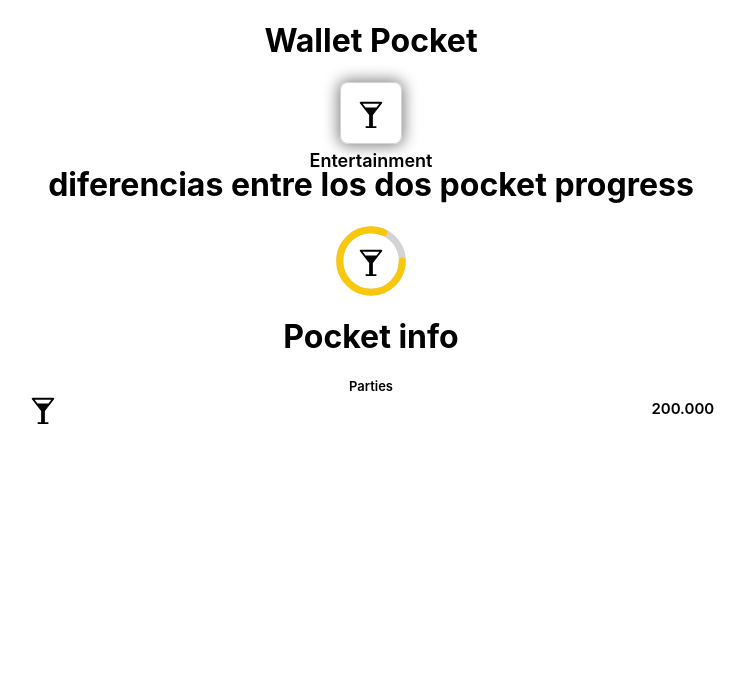
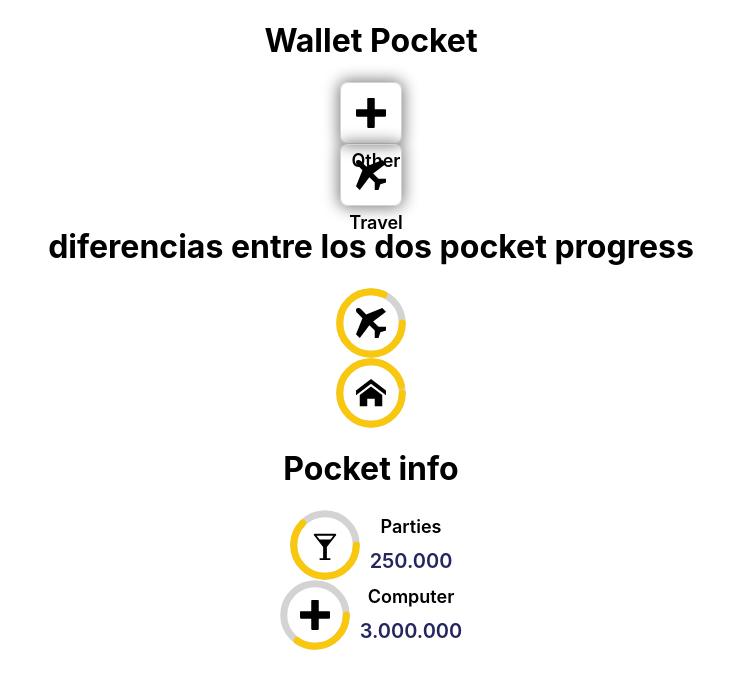
Before and after one commit to ChristiancChavez/WalletPocket, a React (Create React App) app: page / in a window 1280 px wide. Shown: the top 688 px of the page, without its empty margins (269-1014 px from the left). Built offline with nearby package versions, Linux system fonts and the light colour scheme.

Commit message:
add styles and stories to PocketInfo component

```diff
--- a/src/App.js
+++ b/src/App.js
@@ -9,11 +9,14 @@ function App() {
     <div className="App">
       <IconsCollection />
       <h1>Wallet Pocket</h1>
-      <ProgressPocket />
+      <ProgressPocket icon="plus" category="Other" />
+      <ProgressPocket icon="airplane" category="Travel" />
       <h1> diferencias entre los dos pocket progress</h1>
-      <ProgressPocket progress  percentage={80} />
+      <ProgressPocket progress percentage="80" icon="airplane" category="Travel" />
+      <ProgressPocket progress percentage="94" icon="home" category="Home" />
       <h1> Pocket info</h1>
-      <PocketInfo />
+      <PocketInfo icon="glass2" name="Parties" percentage="61" money="250.000" />
+      <PocketInfo icon="plus" name="Computer" percentage="34" money="3.000.000" />
     </div>
   );
 }
--- a/src/components/atoms/Quantity/quantity.styles.js
+++ b/src/components/atoms/Quantity/quantity.styles.js
@@ -1,17 +1,17 @@
 import styled from "styled-components";
 
-const fonSizeDefault = "16px";
-const fonWeightDefault = 600;
+const fontSizeDefault = "16px";
+const fontWeightDefault = 600;
 const fontSize = (props) => {
   if (!props.fontSize) {
-    return fonSizeDefault;
+    return fontSizeDefault;
   }
-  return props.fontSize;
+  return `${props.fontSize}px`;
 };
 
 const fontWeight = (props) => {
   if (!props.weight) {
-    return fonWeightDefault;
+    return fontWeightDefault;
   }
   return props.weight;
 };
@@ -21,6 +21,7 @@ const StyledQuantity = styled.span`
   color: #25265e;
   font-size: ${(props) => fontSize(props)};
   font-weight: ${(props) => fontWeight(props)};
+  margin-left: 10px;
 `;
 
 export default StyledQuantity;
--- a/src/components/atoms/Span/span.styles.js
+++ b/src/components/atoms/Span/span.styles.js
@@ -20,7 +20,7 @@ const textSize = (props) => {
       spanText = "20px";
       break;
     case "subtitle":
-      spanText = "13px";
+      spanText = "18px";
       break;
     default:
       spanText = "15px";
@@ -32,19 +32,7 @@ const textColor = (props) => {
   if (!props.color) {
     return "black";
   }
-
-  let spanColor;
-  switch (props.color) {
-    case "message":
-      spanColor = "gray";
-      break;
-    case "subtitle":
-      spanColor = "lightgray";
-      break;
-    default:
-      spanColor = "black";
-  }
-  return spanColor;
+  return props.color;
 };
 
 const textWeight = (props) => {
@@ -71,6 +59,7 @@ const StyledSpan = styled.span`
   font-size: ${(props) => textSize(props)};
   color: ${(props) => textColor(props)};
   font-weight: ${(props) => textWeight(props)};
+  margin-left: 10px;
 `;
 
 export default StyledSpan;
--- a/src/components/molecules/PocketInfo/PocketInfo.js
+++ b/src/components/molecules/PocketInfo/PocketInfo.js
@@ -1,17 +1,18 @@
 import React from 'react';
 // Components
 import Span from '../../atoms/Span/Span';
-import Icon from '../../atoms/Icon/Icon';
+import Quantity from '../../atoms/Quantity/Quantity';
+import PocketProgress from './../ProgressPocket/ProgressPocket';
 // Styles
 import { StyledPocketInfo, StyledMoneyGoal } from './pocketInfo.styles';
 
-const PocketInfo = () => {
+const PocketInfo = ({ icon, name, percentage, money }) => {
     return (
         <StyledPocketInfo>
-            <Span fontSize="subtitle" children="Parties" />
+            <PocketProgress icon={icon} progress percentage={percentage} />
             <StyledMoneyGoal>
-                <Icon name="glass2" />
-                <Span children="200.000" />
+                <Span fontSize="subtitle" children={name} />
+                <Quantity children={money} weight={900} fontSize="20" />
             </StyledMoneyGoal>
         </StyledPocketInfo>
     );
--- a/src/components/molecules/PocketInfo/pocketInfo.styles.js
+++ b/src/components/molecules/PocketInfo/pocketInfo.styles.js
@@ -2,11 +2,12 @@ import styled from 'styled-components';
 
 export const StyledPocketInfo = styled.div`
     display: flex;
-    flex-flow: column nowrap;
+    flex-flow: row nowrap;
+    justify-content: center;
 `
 export const StyledMoneyGoal = styled.div`
     display: flex;
-    flex-flow: row nowrap;
+    flex-flow: column nowrap;
     justify-content: space-around;
     align-items: center;
     position: relative;
--- a/src/components/molecules/ProgressPocket/ProgressPocket.js
+++ b/src/components/molecules/ProgressPocket/ProgressPocket.js
@@ -4,7 +4,7 @@ import Icon from '../../atoms/Icon/Icon';
 import Span from '../../atoms/Span/Span';
 // Styles
 import { StyledDivBar, StyledCircleProgress, StyledCircleRail, StyledSvgBar, StyledCategoryPocket, StyledContainerSvg, StyledSpan } from './progressPocket.styles'
-const PocketProgress = ({ progress, percentage }) => {
+const PocketProgress = ({ progress, percentage, icon, category }) => {
 
     return (
         <StyledDivBar>
@@ -15,15 +15,15 @@ const PocketProgress = ({ progress, percentage }) => {
                             <StyledCircleRail r="67" cx="75" cy="75"></StyledCircleRail>
                             <StyledCircleProgress r="67" cx="75" cy="75" percentage={percentage}></StyledCircleProgress>
                         </StyledSvgBar>
-                        <Icon name="glass2" position />
+                        <Icon name={icon} position />
                     </StyledContainerSvg>
                 )
                 :
                 (
                     <StyledCategoryPocket>
-                        <Icon name="glass2" position />
+                        <Icon name={icon} position />
                         <StyledSpan>
-                            <Span children="Entertainment" fontSize="category"/>
+                            <Span children={category} fontSize="category"/>
                         </StyledSpan>
                     </StyledCategoryPocket>
                 )
```
Also changed, not shown: 2 other files (tests, documents, lock files or other folders).
